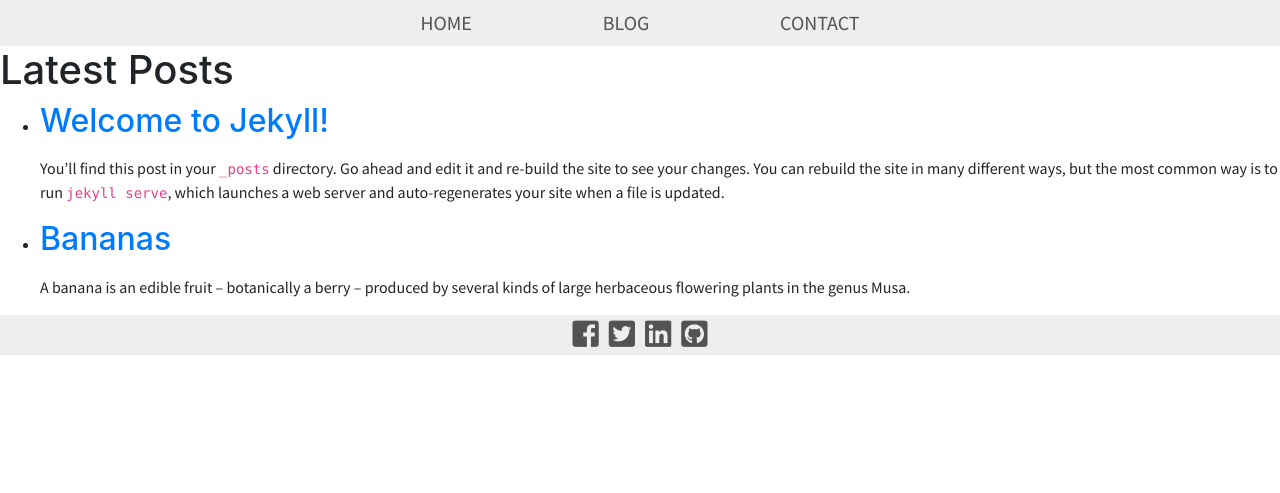
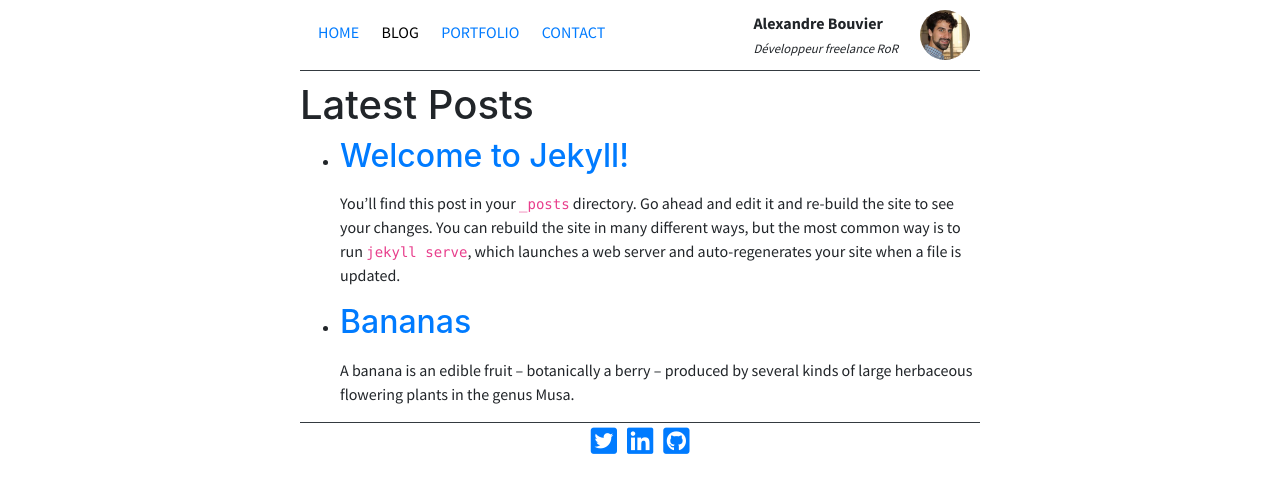
Before and after one commit to alexandrebk/alexandrebk.github.io, a Jekyll site: the page built from blog.html, in a window 1280 px wide. Shown: the top 493 px of the page. Built offline with Jekyll 4.4.1, drawn with Linux system fonts in a browser that asks for light colours; nearby versions of some CDN libraries.

Commit message:
nav & footer Saunier's style

```diff
--- a/_includes/footer.html
+++ b/_includes/footer.html
@@ -1,8 +1,8 @@
-<div class="footer d-flex align-items-center">
-  <div class="container d-flex justify-content-center">
-    <div><a href=""><i class="fab fa-facebook-square"></a></i></div>
-    <div><a href=""><i class="fab fa-twitter-square"></a></i></div>
-    <div><a href=""><i class="fab fa-linkedin"></a></i></div>
-    <div><a href=""><i class="fab fa-github-square"></a></i></div>
-  </div>
+<div class="container">
+  <footer class="inner border-top border-dark d-flex justify-content-center align-items-center">
+    <!-- <a href=""><i class="fab fa-facebook-square"></a></i> -->
+    <a href=""><i class="fab fa-twitter-square"></a></i>
+    <a href=""><i class="fab fa-linkedin"></a></i>
+    <a href=""><i class="fab fa-github-square"></a></i>
+  </footer>
 </div>
--- a/_includes/navbar.html
+++ b/_includes/navbar.html
@@ -1,7 +1,20 @@
-<div class="navbar">
-  <div class="container d-flex align-items-center justify-content-around">
-    <div><a href="/"><p>Home</p></a></div>
-    <div><a href="/blog.html"><p>Blog</p></a></div>
-    <div><a href="/contact.html"><p>Contact</p></a></div>
-  </div>
+<div class="container">
+  <header class="inner  border-bottom border-dark d-flex align-items-center justify-content-center">
+    <nav class="mr-auto p-2">
+      <a class="{% if page.url == '/' %} selected {% endif %}" href="/">Home</a>
+      <a class="{% if page.url == '/blog.html' %} selected {% endif %}" href="/blog/">Blog</a>
+      <a class="{% if page.url == '/portfolio.html' %} selected {% endif %}" href="/">Portfolio</a>
+      <a class="{% if page.url == '/contact.html' %} selected {% endif %}" href="/contact/">Contact</a>
+    </nav>
+
+    <div class="pull-right d-flex align-items-center">
+      <div class="name">
+        <p>Alexandre Bouvier</p>
+        <small>
+          <em>Développeur freelance RoR</em>
+        </small>
+      </div>
+      <img class="avatar" src="/images/alexandrebk.jpeg" alt="My profile picture" />
+    </div>
+  </header>
 </div>
--- a/_sass/_footer.scss
+++ b/_sass/_footer.scss
@@ -1,18 +1,13 @@
-.footer .container{
-  width: 600px;
+footer{
+  height:  40px;
 }
 
-.footer{
-  height:           40px;
-  background-color: #EEEEEE;
-}
-
-.footer .fab{
-  color:     #535353;
+.fab{
+  // color:     #535353;
   font-size: 30px;
   padding:   0 5px;
 }
 
-.footer .fab:hover{
-  color: #212121;
+.fab:hover{
+  color: #3073b3;
 }
--- a/_sass/_navbar.scss
+++ b/_sass/_navbar.scss
@@ -1,22 +1,55 @@
-.navbar .container{
-  width: 600px;
+header {
+  font-family: 'Source Sans Pro', sans-serif;
+  font-weight: bold;
+  padding: 10px;
 }
 
-.navbar{
-  background-color: #EEEEEE;
+header nav {
+  float: left;
+  padding-top: 14px;
 }
 
-.navbar a{
-  color: #535353;
+nav a {
+  display: inline-block;
+  margin-right: 1.2em;
+  padding-bottom: 0.2em;
+  font-weight: normal;
+  border-bottom: 3px solid transparent;
+  text-transform: uppercase;
 }
 
-.navbar a:hover{
-  color:           #212121;
-  text-decoration: none;
+nav a:last-child {
+  margin-right: 0;
 }
 
-.navbar p{
-  font-size:      20px;
-  margin-bottom:  0;
-  text-transform: uppercase;
+nav a:hover {
+  text-decoration: none;
+  border-bottom: 3px solid #3073b3;
 }
+
+nav a.selected {
+  color: black;
+}
+
+nav a.selected:hover {
+  border-bottom: none;
+}
+
+.container {
+  margin-bottom: 10px;
+}
+
+.avatar {
+  border-radius: 50%;
+  max-width: 50px;
+  vertical-align: -9px;
+  margin-left: 12px;
+}
+
+.name {
+  margin-right: 10px;
+}
+
+.name p{
+  margin-bottom: 0;
+}
--- a/_sass/main.scss
+++ b/_sass/main.scss
@@ -10,6 +10,12 @@ p{
   font-family: 'Source Sans Pro', sans-serif;
 }
 
-h1{
+h1, h2{
   font-family: 'Alegreya', serif;
 }
+
+.inner {
+  max-width: 680px;
+  margin-left: auto;
+  margin-right: auto;
+}
--- a/blog.html
+++ b/blog.html
@@ -2,6 +2,8 @@
 layout: default
 title: Blog
 ---
+
+<div class="inner">
   <h1>Latest Posts</h1>
 
   <ul>
@@ -12,3 +14,4 @@ title: Blog
       </li>
     {% endfor %}
   </ul>
+</div>
```
Also changed, not shown: images/alexandrebk.jpeg (added). Lines whose indentation alone changed are shown as unchanged.
